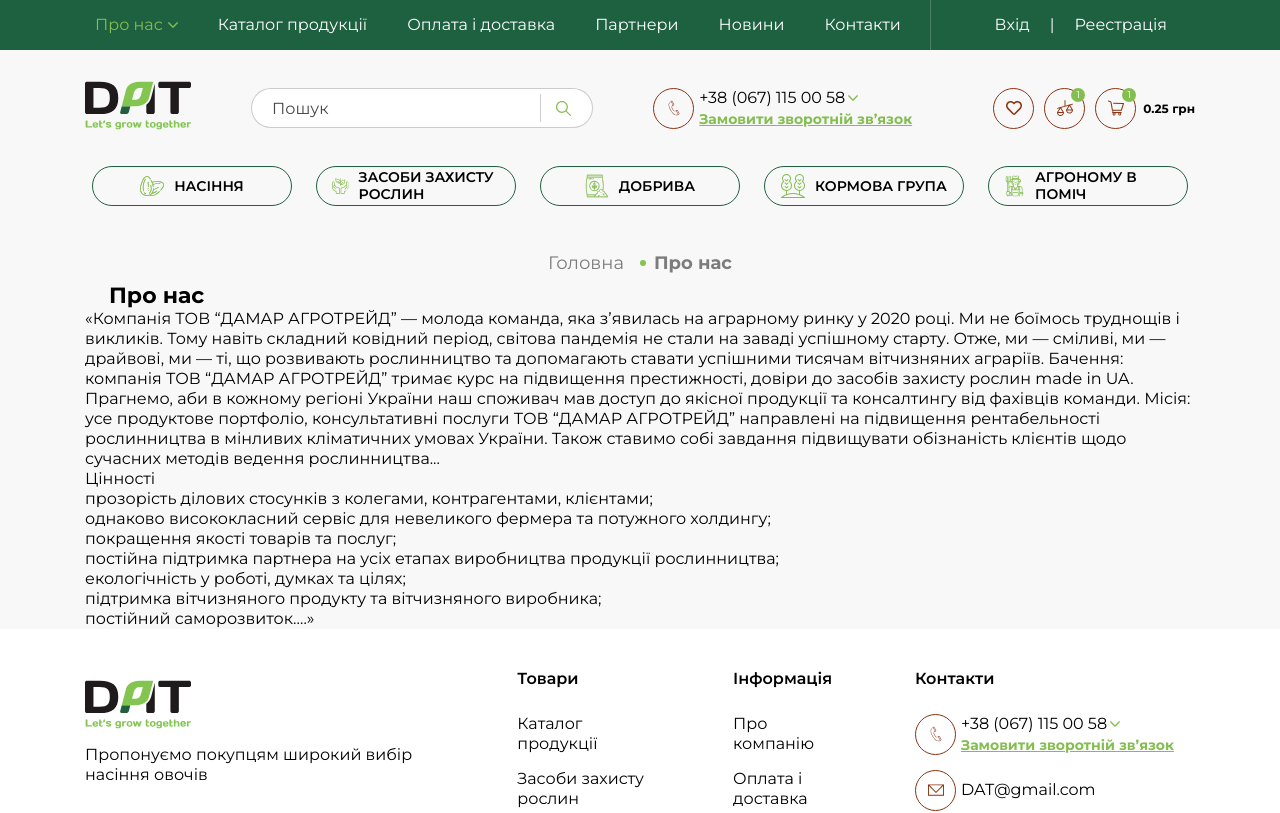
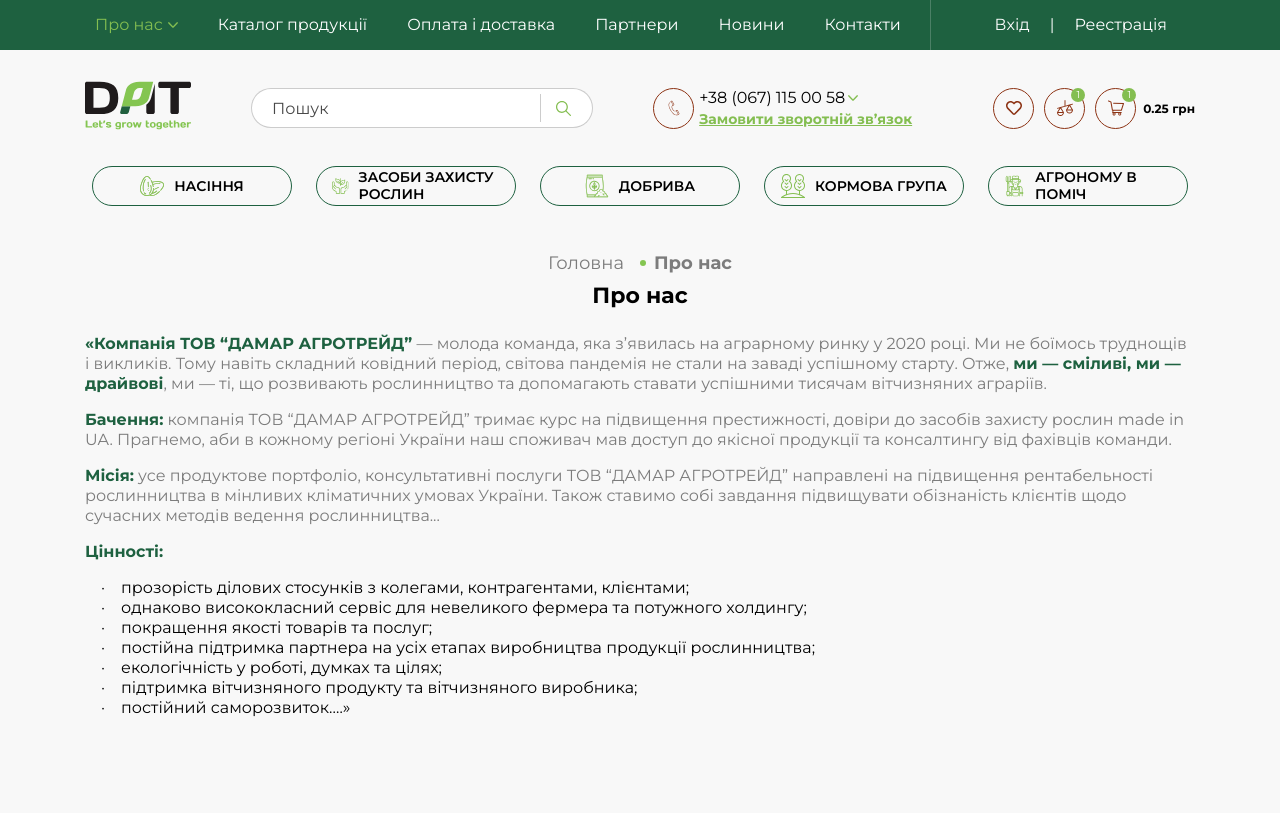
Before and after one commit to artipavl/DamarAgrotrade, a React (Create React App) app: page /DamarAgrotrade/about in a window 1280 px wide. Shown: the top 813 px of the page. Built offline with nearby package versions, Linux system fonts and the light colour scheme.

Commit message:
update  About page

```diff
--- /dev/null
+++ b/src/pages/about/about.style.ts
@@ -0,0 +1,35 @@
+import styled from 'styled-components';
+
+export const AboutText = styled.div`
+  display: flex;
+  flex-direction: column;
+  gap: 16px;
+  margin-top: 25px;
+  margin-bottom: 25px;
+
+  color: rgba(0, 0, 0, 0.5);
+
+  @media screen and (min-width: 1110px) {
+    margin-bottom: 110px;
+  }
+`;
+
+export const AccentText = styled.span`
+  font-weight: 700;
+  color: #1e6140;
+`;
+
+export const AboutList = styled.ul`
+  font-weight: 300;
+  color: #000000;
+`;
+export const AboutItem = styled.li`
+  display: flex;
+
+  ::before {
+    content: '·';
+    display: block;
+    margin-left: 16px;
+    margin-right: 16px;
+  }
+`;
--- a/src/pages/about/about.tsx
+++ b/src/pages/about/about.tsx
@@ -2,46 +2,59 @@ import React, { FC } from 'react';
 
 import Box from '../../components/Box/box';
 import Title from '../../components/title/title';
+import { AccentText, AboutText, AboutList, AboutItem } from './about.style';
 
 type AboutProps = {};
 
 const About: FC<AboutProps> = props => {
   return (
     <Box>
-      <Title title={'Про нас'} before after />
+      <Title title={'Про нас'} before after center />
+      <AboutText>
         <p>
-        «Компанія ТОВ “ДАМАР АГРОТРЕЙД” — молода команда, яка з’явилась на
-        аграрному ринку у 2020 році. Ми не боїмось труднощів і викликів. Тому
-        навіть складний ковідний період, світова пандемія не стали на заваді
-        успішному старту. Отже, ми — сміливі, ми — драйвові, ми — ті, що
+          <AccentText>«Компанія ТОВ “ДАМАР АГРОТРЕЙД”</AccentText> — молода
+          команда, яка з’явилась на аграрному ринку у 2020 році. Ми не боїмось
+          труднощів і викликів. Тому навіть складний ковідний період, світова
+          пандемія не стали на заваді успішному старту. Отже,{' '}
+          <AccentText>ми — сміливі, ми — драйвові</AccentText>, ми — ті, що
           розвивають рослинництво та допомагають ставати успішними тисячам
-        вітчизняних аграріїв. Бачення: компанія ТОВ “ДАМАР АГРОТРЕЙД” тримає
-        курс на підвищення престижності, довіри до засобів захисту рослин made
-        in UA. Прагнемо, аби в кожному регіоні України наш споживач мав доступ
-        до якісної продукції та консалтингу від фахівців команди. Місія: усе
-        продуктове портфоліо, консультативні послуги ТОВ “ДАМАР АГРОТРЕЙД”
-        направлені на підвищення рентабельності рослинництва в мінливих
-        кліматичних умовах України. Також ставимо собі завдання підвищувати
-        обізнаність клієнтів щодо сучасних методів ведення рослинництва...
+          вітчизняних аграріїв.
         </p>
-      <p>Цінності</p>
-      <ul>
-        <li>
+        <p>
+          <AccentText>Бачення:</AccentText> компанія ТОВ “ДАМАР АГРОТРЕЙД”
+          тримає курс на підвищення престижності, довіри до засобів захисту
+          рослин made in UA. Прагнемо, аби в кожному регіоні України наш
+          споживач мав доступ до якісної продукції та консалтингу від фахівців
+          команди.
+        </p>
+        <p>
+          <AccentText>Місія:</AccentText> усе продуктове портфоліо,
+          консультативні послуги ТОВ “ДАМАР АГРОТРЕЙД” направлені на підвищення
+          рентабельності рослинництва в мінливих кліматичних умовах України.
+          Також ставимо собі завдання підвищувати обізнаність клієнтів щодо
+          сучасних методів ведення рослинництва...
+        </p>
+        <AccentText>Цінності:</AccentText>
+        <AboutList>
+          <AboutItem>
             прозорість ділових стосунків з колегами, контрагентами, клієнтами;
-        </li>
-        <li>
+          </AboutItem>
+          <AboutItem>
             однаково висококласний сервіс для невеликого фермера та потужного
             холдингу;
-        </li>
-        <li>покращення якості товарів та послуг;</li>
-        <li>
+          </AboutItem>
+          <AboutItem>покращення якості товарів та послуг;</AboutItem>
+          <AboutItem>
             постійна підтримка партнера на усіх етапах виробництва продукції
             рослинництва;
-        </li>
-        <li>екологічність у роботі, думках та цілях; </li>
-        <li>підтримка вітчизняного продукту та вітчизняного виробника;</li>
-        <li>постійний саморозвиток.…»</li>
-      </ul>
+          </AboutItem>
+          <AboutItem>екологічність у роботі, думках та цілях; </AboutItem>
+          <AboutItem>
+            підтримка вітчизняного продукту та вітчизняного виробника;
+          </AboutItem>
+          <AboutItem>постійний саморозвиток.…»</AboutItem>
+        </AboutList>
+      </AboutText>
     </Box>
   );
 };
```
Lines whose indentation alone changed are shown as unchanged.
